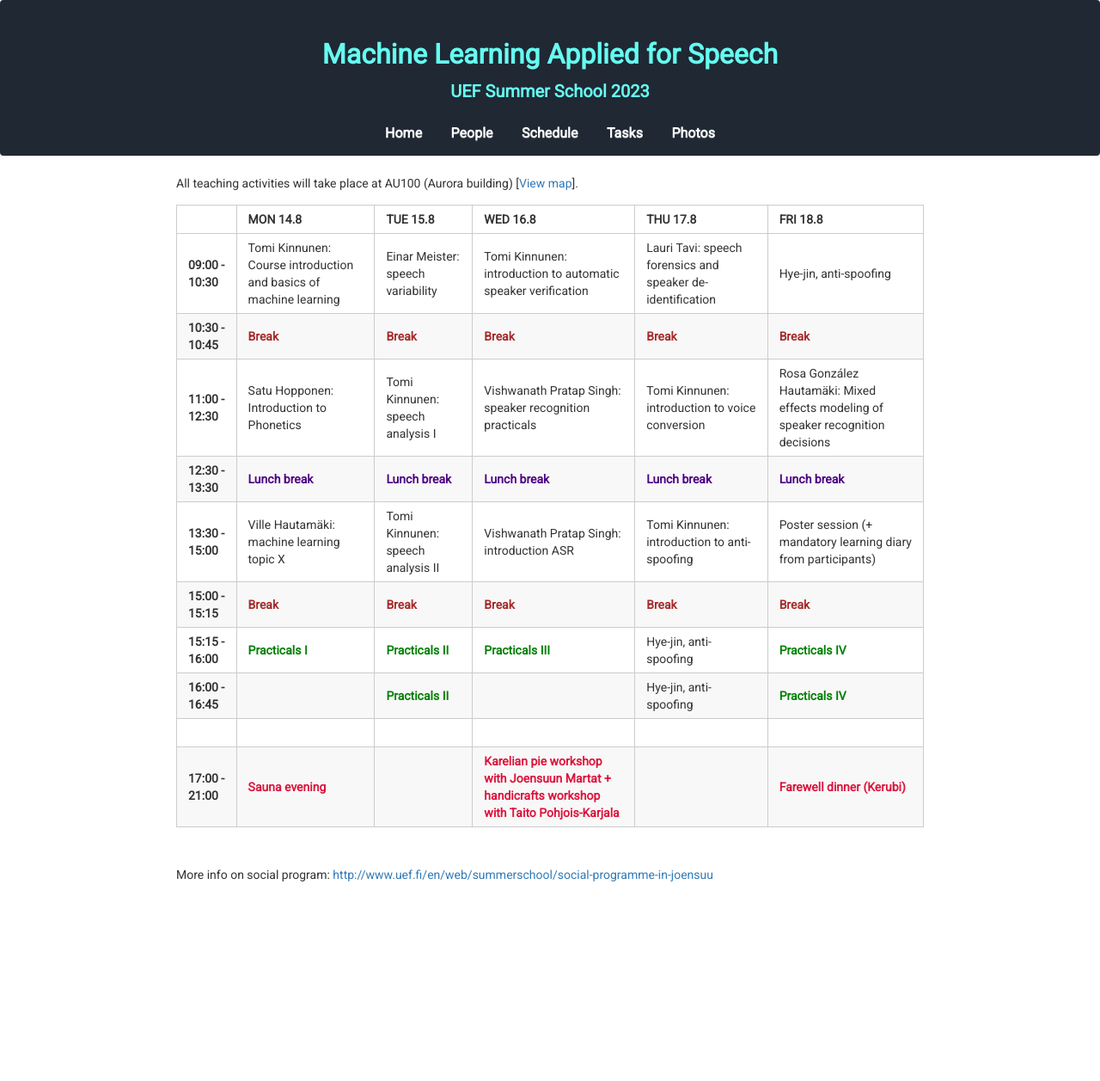
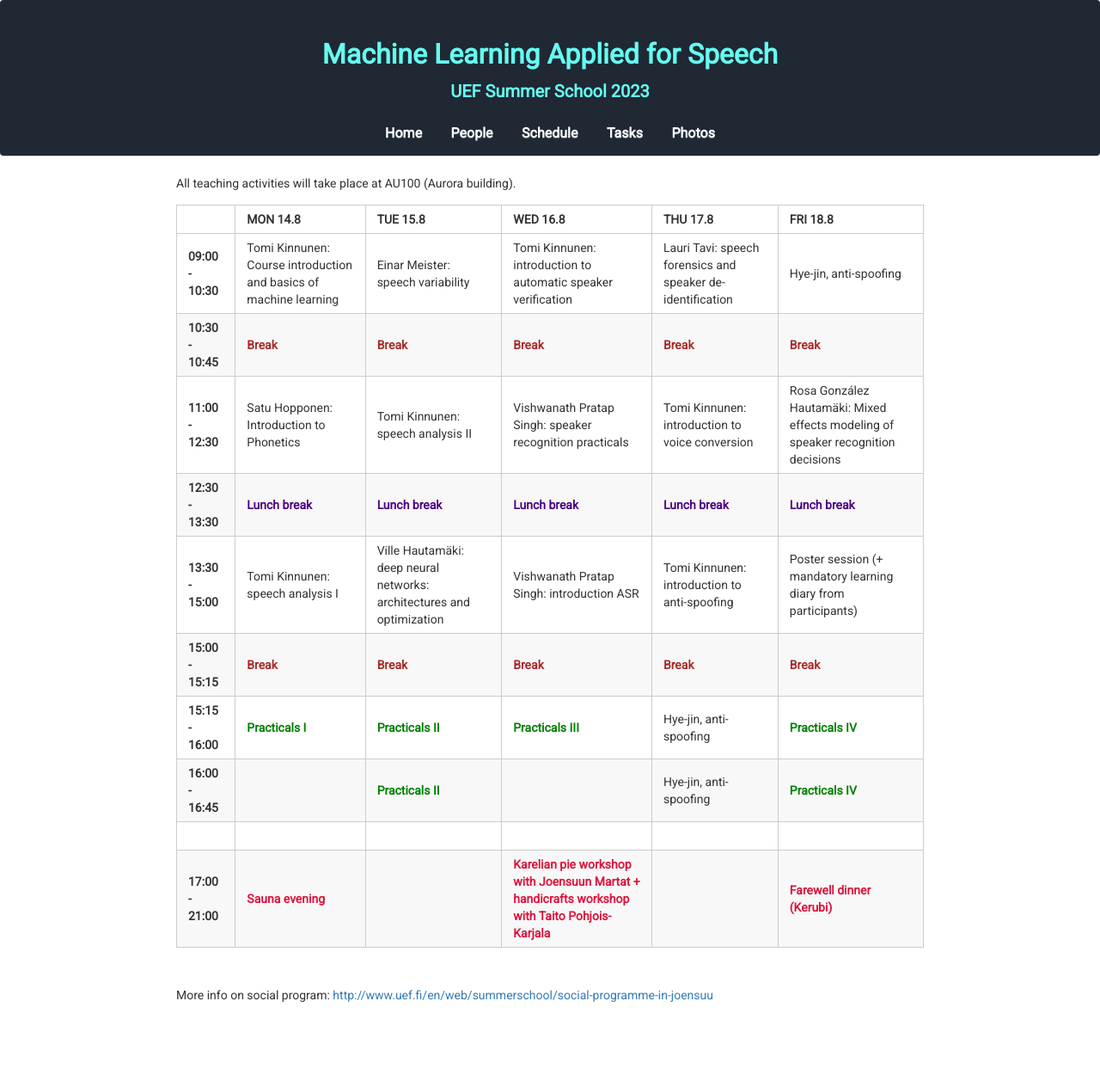
Before and after one commit to vpspeech/summerschool2023, a Jekyll site: the page built from schedule.md, in a window 1280 px wide. Shown: the whole page at 86% size. Built offline with Jekyll 4.4.1, drawn with Linux system fonts in a browser that asks for light colours; nearby versions of some CDN libraries; before the commit the page ends 1117 px from its top, so only the background shows below that.

Commit message:
Update schedule.md

```diff
--- a/schedule.md
+++ b/schedule.md
@@ -3,15 +3,15 @@
 title: Schedule | UEF Summer School 2023
 ---
 
-All teaching activities will take place at AU100 (Aurora building) [[View map](photos/uef_map.png)].
+All teaching activities will take place at AU100 (Aurora building).
 
 |                   | MON 14.8                                          | TUE 15.8                                                | WED 16.8                                          | THU 17.8                                          | FRI 18.8                                          |
 |-------------------|---------------------------------------------------|---------------------------------------------------------|---------------------------------------------------|---------------------------------------------------|---------------------------------------------------|
 | **09:00 - 10:30**   |            Tomi Kinnunen: Course introduction and basics of machine learning                                       | Einar Meister: speech variability                       | Tomi Kinnunen: introduction to automatic speaker verification                      | Lauri Tavi: speech forensics and speaker de-identification | Hye-jin, anti-spoofing         |
 | **10:30 - 10:45** | <span style="color:brown">**Break**</span> | <span style="color:brown">**Break**</span>       | <span style="color:brown">**Break**</span> | <span style="color:brown">**Break**</span>       | <span style="color:brown">**Break**</span> |
-| **11:00 - 12:30** | Satu Hopponen: Introduction to Phonetics           | Tomi Kinnunen: speech analysis I               | Vishwanath Pratap Singh: speaker recognition practicals                   | Tomi Kinnunen: introduction to voice conversion | Rosa González Hautamäki: Mixed effects modeling of speaker recognition decisions |
+| **11:00 - 12:30** | Satu Hopponen: Introduction to Phonetics           |  Tomi Kinnunen: speech analysis II                | Vishwanath Pratap Singh: speaker recognition practicals                   | Tomi Kinnunen: introduction to voice conversion | Rosa González Hautamäki: Mixed effects modeling of speaker recognition decisions |
 | **12:30 - 13:30** | <span style="color:indigo">**Lunch break**</span> | <span style="color:indigo">**Lunch break**</span>       | <span style="color:indigo">**Lunch break**</span> | <span style="color:indigo">**Lunch break**</span>       | <span style="color:indigo">**Lunch break**</span>   |
-| **13:30 - 15:00** | Ville Hautamäki: machine learning topic X                         | Tomi Kinnunen: speech analysis II                             | Vishwanath Pratap Singh: introduction ASR           | Tomi Kinnunen: introduction to anti-spoofing | Poster session (+ mandatory learning diary from participants) |
+| **13:30 - 15:00** | Tomi Kinnunen: speech analysis I                          |         Ville Hautamäki: deep neural networks: architectures and optimization                    | Vishwanath Pratap Singh: introduction ASR           | Tomi Kinnunen: introduction to anti-spoofing | Poster session (+ mandatory learning diary from participants) |
 | **15:00 - 15:15** | <span style="color:brown">**Break**</span> | <span style="color:brown">**Break**</span>       | <span style="color:brown">**Break**</span> | <span style="color:brown">**Break**</span>       |   <span style="color:brown">**Break**</span> |
 | **15:15 - 16:00** | <span style="color:green">**Practicals I**</span>             | <span style="color:green">**Practicals II**</span> | <span style="color:green">**Practicals III**</span>                                          | Hye-jin, anti-spoofing |  <span style="color:green">**Practicals IV**</span> |
 | **16:00 - 16:45** |                 | <span style="color:green">**Practicals II**</span> |                                           | Hye-jin, anti-spoofing |  <span style="color:green">**Practicals IV**</span> |
```
